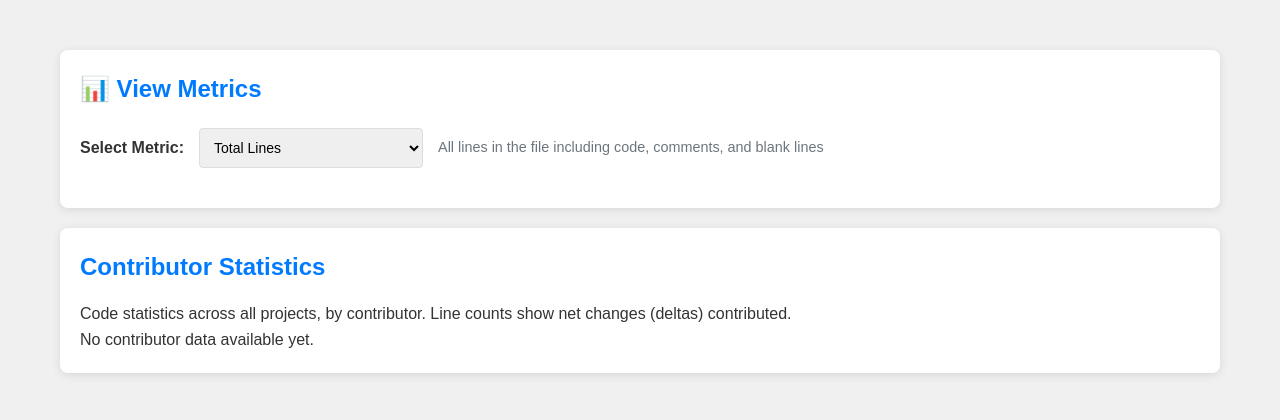
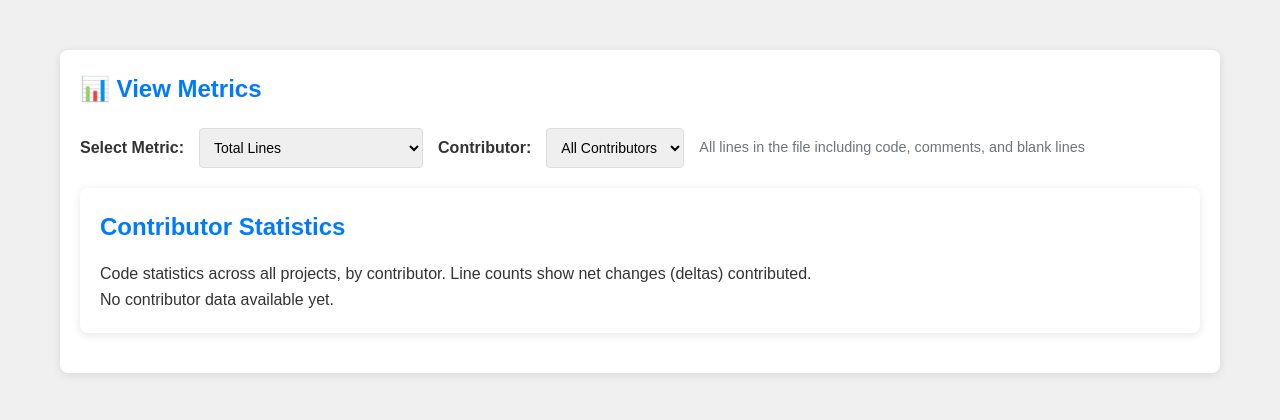
Before and after one commit to bozimmerman/codephacts, a PHP site: page /public/contributors.php in a window 1280 px wide. Shown: the part 121-541 px from the top of the page. Run offline with PHP 8.4, Linux system fonts and the light colour scheme.

Commit message:
git-svn-id: svn://192.168.1.10/public/CodePhacts@24931 0d6f1817-ed0e-0410-87c9-987e46238f29

```diff
--- a/public/contributors.php
+++ b/public/contributors.php
@@ -18,12 +18,10 @@ $config = require __DIR__ . DIRECTORY_SEPARATOR . '..' . DIRECTORY_SEPARATOR . '
 require_once __DIR__ . DIRECTORY_SEPARATOR . '..' . DIRECTORY_SEPARATOR . '/db.php';
 require_once __DIR__ . DIRECTORY_SEPARATOR . 'estimation_functions.php';
 
-// Load metrics configuration and determine selected metric
 $statsColumnsMap = require __DIR__ . DIRECTORY_SEPARATOR . 'stats_columns_map.php';
 $selectedMetric = isset($_GET['metric']) ? $_GET['metric'] : 'total_lines';
-if (!isset($statsColumnsMap[$selectedMetric])) {
+if (!isset($statsColumnsMap[$selectedMetric]))
     $selectedMetric = 'total_lines';
-}
 $metricConfig = $statsColumnsMap[$selectedMetric];
 $metricColumn = $metricConfig['column'];
 
@@ -31,7 +29,7 @@ try
 {
     $pdo = getDatabase($config);
 
-    // Get all commits ordered by project and timestamp - simple query, no joins
+    // Get all commits ordered by project, language, and timestamp
     $stmt = $pdo->query("
         SELECT
             c.id,
@@ -49,22 +47,23 @@ try
     ");
     $allCommits = $stmt->fetchAll(PDO::FETCH_ASSOC);
 
-    // Calculate deltas by iterating through commits in PHP (much faster than SQL subqueries)
+    $selectedContributor = isset($_GET['contributor']) ? $_GET['contributor'] : 'ALL';
     $contributors = [];
-    $previousState = []; // Track [project_id][language] => values
+    $previousState = [];
 
-    foreach ($allCommits as $commit) {
+    foreach ($allCommits as $commit)
+    {
         $user = $commit['commit_user'];
         $projectId = $commit['project_id'];
         $language = $commit['language'];
         $commitId = $commit['id'];
         $key = $projectId . '_' . $language;
 
-        // Initialize contributor if needed
-        if (!isset($contributors[$user])) {
+        if (!isset($contributors[$user]))
+        {
             $contributors[$user] = [
                 'contributor' => $user,
-                'commits' => [],  // Track unique commit IDs
+                'commits' => [],
                 'projects' => [],
                 'total_lines_delta' => 0,
                 'code_lines_delta' => 0,
@@ -74,23 +73,23 @@ try
             ];
         }
 
-        $contributors[$user]['commits'][$commitId] = true;  // Track unique commits
+        $contributors[$user]['commits'][$commitId] = true;
         $contributors[$user]['projects'][$projectId] = true;
         $contributors[$user]['last_commit'] = $commit['commit_timestamp'];
 
-        // Calculate delta from previous commit in this project/language
-        if (isset($previousState[$key])) {
+        if (isset($previousState[$key]))
+        {
             $contributors[$user]['total_lines_delta'] += ($commit['total_lines'] - $previousState[$key]['total_lines']);
             $contributors[$user]['code_lines_delta'] += ($commit['code_lines'] - $previousState[$key]['code_lines']);
             $contributors[$user]['metric_value_delta'] += ($commit['metric_value'] - $previousState[$key]['metric_value']);
-        } else {
-            // First commit for this project/language - count all lines as added
+        }
+        else
+        {
             $contributors[$user]['total_lines_delta'] += $commit['total_lines'];
             $contributors[$user]['code_lines_delta'] += $commit['code_lines'];
             $contributors[$user]['metric_value_delta'] += $commit['metric_value'];
         }
 
-        // Update state for next iteration
         $previousState[$key] = [
             'total_lines' => $commit['total_lines'],
             'code_lines' => $commit['code_lines'],
@@ -100,19 +99,23 @@ try
 
     // Convert to array and add counts
     $contributors = array_values($contributors);
-    foreach ($contributors as &$contrib) {
-        $contrib['commit_count'] = count($contrib['commits']);  // Count unique commits
+    foreach ($contributors as &$contrib)
+    {
+        $contrib['commit_count'] = count($contrib['commits']);
         $contrib['project_count'] = count($contrib['projects']);
-        unset($contrib['commits']);  // Don't need this in output
+        unset($contrib['commits']);
         unset($contrib['projects']);
     }
+    unset($contrib);
 
-    // Sort by the selected metric
-    if ($selectedMetric === 'total_lines') {
+    if ($selectedMetric === 'total_lines')
+    {
         usort($contributors, function($a, $b) {
             return $b['total_lines_delta'] - $a['total_lines_delta'];
         });
-    } else {
+    }
+    else
+    {
         usort($contributors, function($a, $b) {
             return $b['metric_value_delta'] - $a['metric_value_delta'];
         });
@@ -132,28 +135,37 @@ $totals = [
     'project_count' => 0
 ];
 
-foreach ($contributors as $contrib) {
+foreach ($contributors as $contrib)
+{
     $totals['commit_count'] += $contrib['commit_count'];
+    $totals['total_lines_delta'] += $contrib['total_lines_delta'];
+    $totals['code_lines_delta'] += $contrib['code_lines_delta'];
+    $totals['metric_value_delta'] += $contrib['metric_value_delta'];
+}
 
-    if ($selectedMetric === 'total_lines') {
-        $totals['total_lines_delta'] += $contrib['total_lines_delta'];
-        $totals['code_lines_delta'] += $contrib['code_lines_delta'];
-    } else {
-        $totals['total_lines_delta'] += $contrib['total_lines_delta'];
-        $totals['metric_value_delta'] += $contrib['metric_value_delta'];
+$stmt = $pdo->query("SELECT COUNT(DISTINCT id) as count FROM {$config['tables']['projects']}");
+$totals['project_count'] = $stmt->fetchColumn();
+
+$primaryLanguage = 'PHP';
+
+if ($selectedContributor === 'ALL')
+    $estimateBase = $selectedMetric === 'total_lines' ? $totals['code_lines_delta'] : $totals['metric_value_delta'];
+else
+{
+    $estimateBase = 0;
+    foreach ($contributors as $contrib)
+    {
+        if ($contrib['contributor'] === $selectedContributor)
+        {
+            $estimateBase = $selectedMetric === 'total_lines' ? $contrib['code_lines_delta'] : $contrib['metric_value_delta'];
+            break;
+        }
     }
 }
 
-// Get unique project count
-$stmt = $pdo->query("SELECT COUNT(DISTINCT id) as count FROM {$config['tables']['projects']}");
-$totals['project_count'] = $stmt->fetchColumn();
-
-$primaryLanguage = 'PHP'; // Default for estimation
-$estimateBase = $selectedMetric === 'total_lines' ? $totals['code_lines_delta'] : $totals['metric_value_delta'];
 $estimates = $estimateBase > 0 ? generateEstimates($estimateBase, $primaryLanguage) : null;
 $hourlyRate = 75;
-$hoursPerMonth = 160;
-?>
+$hoursPerMonth = 160;?>
 <!DOCTYPE html>
 <html>
 <head>
@@ -255,11 +267,22 @@ $hoursPerMonth = 160;
                         </option>
                     <?php endforeach; ?>
                 </select>
+
+                <label for="contributor" style="margin: 0; font-weight: bold;">Contributor:</label>
+                <select name="contributor" id="contributor" onchange="this.form.submit()" style="width: auto; margin: 0;">
+                    <option value="ALL" <?= $selectedContributor === 'ALL' ? 'selected' : '' ?>>All Contributors</option>
+                    <?php foreach ($contributors as $contrib): ?>
+                        <option value="<?= htmlspecialchars($contrib['contributor']) ?>"
+                                <?= $selectedContributor === $contrib['contributor'] ? 'selected' : '' ?>>
+                            <?= htmlspecialchars($contrib['contributor']) ?>
+                        </option>
+                    <?php endforeach; ?>
+                </select>
+
                 <span style="color: #6c757d; font-size: 0.9em;">
                     <?= htmlspecialchars($metricConfig['description']) ?>
                 </span>
             </form>
-        </div>
 
         <div class="card">
             <h2>Contributor Statistics</h2>
@@ -323,9 +346,9 @@ $hoursPerMonth = 160;
 
         <?php if ($estimates !== null): ?>
         <div class="card">
-            <h2>📊 Portfolio-Wide Cost Estimation</h2>
-            <p>Aggregate estimates across all projects based on <strong><?= number_format($estimateBase) ?></strong> <?= $selectedMetric === 'total_lines' ? 'lines of code' : htmlspecialchars(strtolower($metricConfig['label'])) ?> (<?= number_format($estimateBase / 1000, 1) ?> K)</p>
-
+            <h2>📊 <?= $selectedContributor === 'ALL' ? 'Portfolio-Wide' : htmlspecialchars($selectedContributor) . '\'s' ?> Cost Estimation</h2>
+            <p><?= $selectedContributor === 'ALL' ? 'Aggregate estimates across all projects' : 'Estimates for ' . htmlspecialchars($selectedContributor) ?>
+            	based on <strong><?= number_format($estimateBase) ?></strong> <?= $selectedMetric === 'total_lines' ? 'lines of code' : htmlspecialchars(strtolower($metricConfig['label'])) ?> (<?= number_format($estimateBase / 1000, 1) ?> K)</p>
             <div class="estimate-grid">
                 <!-- COCOMO -->
                 <div class="estimate-card">
```
